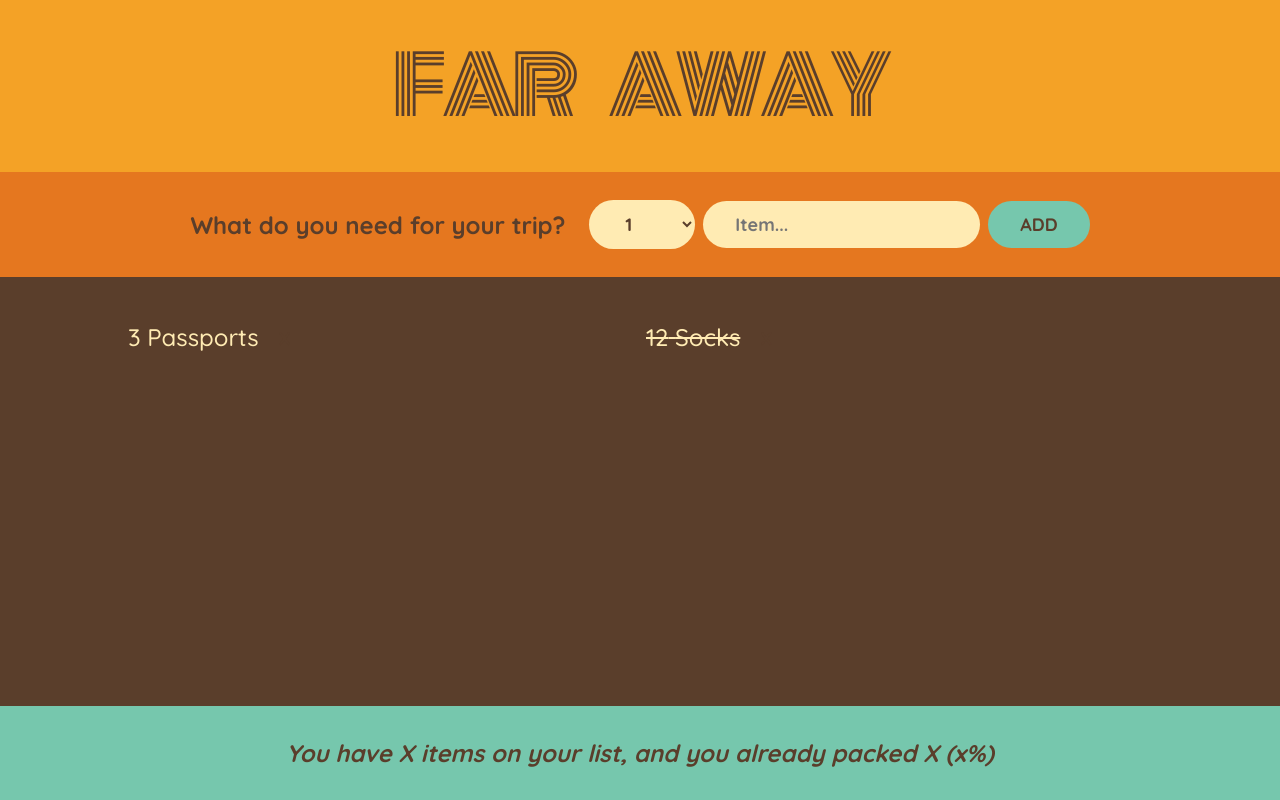
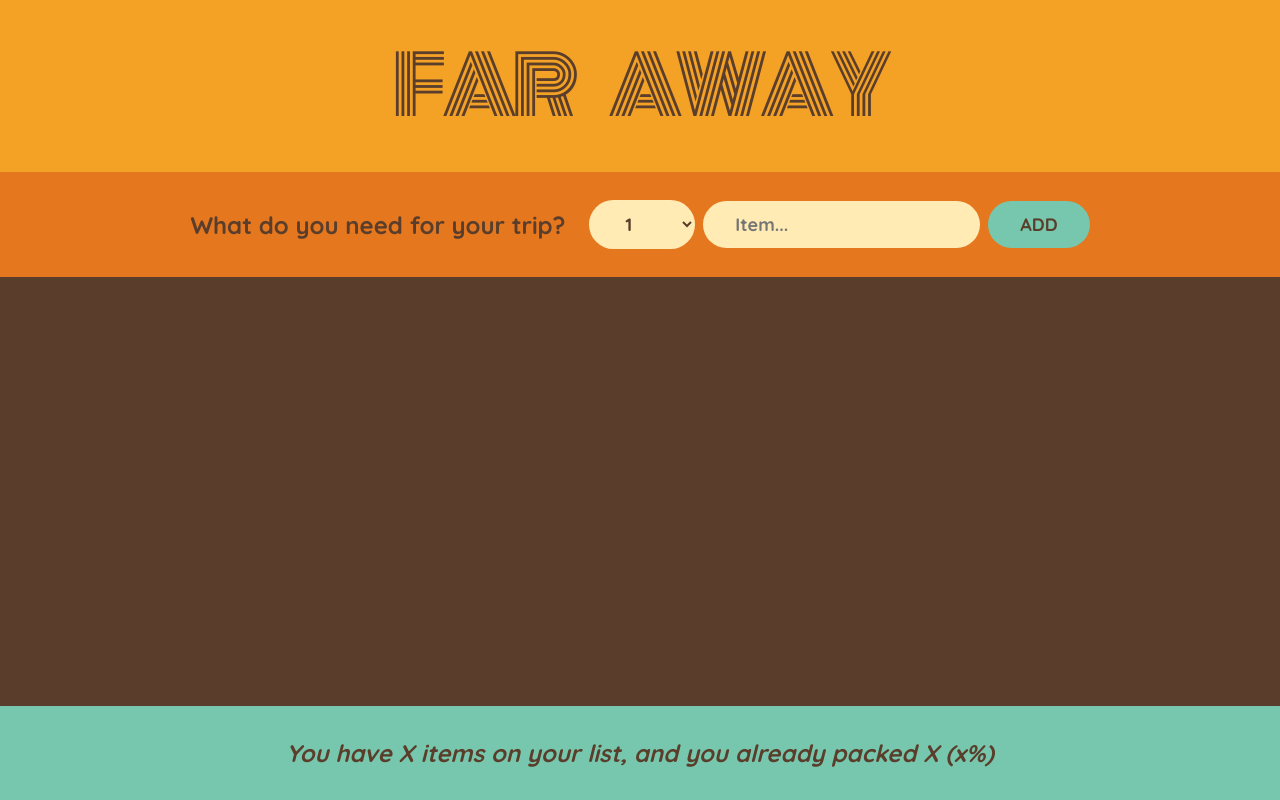
Before and after one commit to Majd-Alhourani98/travel-away, a React (Create React App) app: page / in a window 1280 px wide. Built offline with nearby package versions, Linux system fonts and the light colour scheme.

Commit message:
Lifted items state to App component and passed down items and onAddItems as props

```diff
--- a/src/App.js
+++ b/src/App.js
@@ -1,16 +1,18 @@
 import { useState } from "react";
 
-const initialItems = [
-  { id: 1, description: "Passports", quantity: 3, packed: false },
-  { id: 2, description: "Socks", quantity: 12, packed: true },
-];
+export default function App() {
+  const [items, setItems] = useState([]);
 
-export default function App() {
+  function handleAddItems(item) {
+    // setItems((item) => items.push(item)); // NOT GOOD: mutation
+    setItems((items) => [...items, item]);
+  }
+
   return (
     <div className="app">
       <Logo />
-      <Form />
-      <PackingList />
+      <Form onAddItems={handleAddItems} />
+      <PackingList items={items} />
       <Stats />
     </div>
   );
@@ -20,15 +22,9 @@
   return <h1>Far Away</h1>;
 }
 
-function Form() {
+function Form({ onAddItems }) {
   const [description, setDescription] = useState("");
   const [quantity, setQuantity] = useState(1);
-  const [items, setItems] = useState([]);
-
-  function handleAddItems(item) {
-    // setItems((item) => items.push(item)); // NOT GOOD: mutation
-    setItems((item) => [...items, item]);
-  }
 
   function handleSubmit(e) {
     e.preventDefault();
@@ -41,10 +37,10 @@
       id: Date.now(),
     };
 
-    handleAddItems(newItem);
+    onAddItems(newItem);
+
     setDescription("");
-    setQuantity("");
-    console.log(newItem);
+    setQuantity(1);
   }
 
   return (
@@ -70,11 +66,12 @@
   );
 }
 
-function PackingList() {
+function PackingList({ items }) {
+  console.log("itemss asssssssssssss", items);
   return (
     <div className="list">
       <ul>
-        {initialItems.map((item) => (
+        {items.map((item) => (
           <Item item={item} key={item.id} />
         ))}
       </ul>
```
